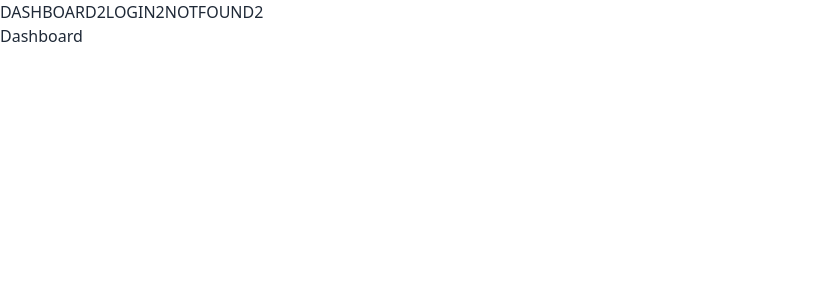
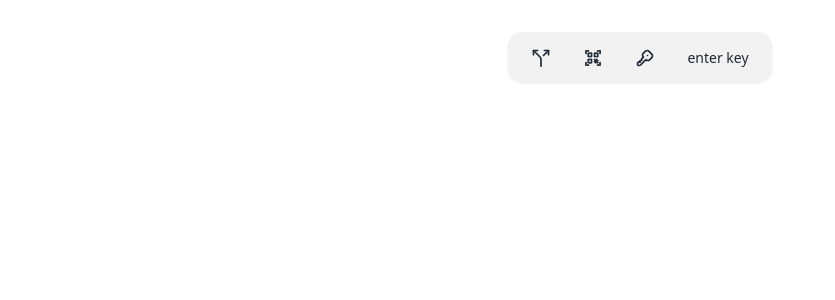
Before and after one commit to RichDom2185/duckpay, a React (Vite) app in the folder apps/web/: page / in a window 1280 px wide. Shown: the top 300 px of the page, without its empty margins (0-835 px from the left). Built offline with nearby package versions, Linux system fonts and the light colour scheme.

Commit message:
Add menu bar

```diff
--- /dev/null
+++ b/apps/web/src/components/NavBar.tsx
@@ -0,0 +1,109 @@
+import { useModal } from "./common/hooks/hooks";
+import { GenerateKeyModal } from "./modals/GenerateKeyModal";
+import { EnterKeyModal } from "./modals/EnterKeyModal";
+
+const NavBar: React.FC = () => {
+  const {
+    isOpen: isGenerateKeyModalOpen,
+    openModal: openGenerateKeyModal,
+    closeModal: closeGenerateKeyModal,
+  } = useModal();
+
+  const {
+    isOpen: isEnterKeyModalOpen,
+    openModal: openEnterKeyModal,
+    closeModal: closeEnterKeyModal,
+  } = useModal();
+
+  return (
+    <>
+      <div className="flex justify-center items-center">
+        <ul className="menu menu-horizontal bg-base-200 rounded-box mt-8">
+          <li>
+            <a className="tooltip" data-tip="Split">
+              <svg
+                xmlns="http://www.w3.org/2000/svg"
+                className="h-5 w-5"
+                fill="none"
+                viewBox="0 0 24 24"
+                stroke="currentColor"
+              >
+                <g
+                  fill="none"
+                  stroke="currentColor"
+                  stroke-linecap="round"
+                  stroke-linejoin="round"
+                  stroke-width="2"
+                >
+                  <path d="M16 3h5v5M8 3H3v5" />
+                  <path d="M12 22v-8.3a4 4 0 0 0-1.172-2.872L3 3m12 6l6-6" />
+                </g>
+              </svg>
+            </a>
+          </li>
+          <li>
+            <a className="tooltip" data-tip="Scan">
+              <svg
+                xmlns="http://www.w3.org/2000/svg"
+                className="h-5 w-5"
+                fill="none"
+                viewBox="0 0 24 24"
+                stroke="currentColor"
+              >
+                <path
+                  fill="currentColor"
+                  d="M3 7.039V3h4.039v1H4v3.039zM3 21v-4.038h1V20h3.039v1zm13.962 0v-1H20v-3.038h1V21zM20 7.039V4h-3.038V3H21v4.039zm-3.058 9.903h1.212v1.212h-1.212zm0-2.423h1.212v1.212h-1.212zm-1.211 1.212h1.211v1.211h-1.211zm-1.212 1.211h1.212v1.212h-1.212zm-1.211-1.211h1.211v1.211h-1.211zm2.423-2.423h1.211v1.211h-1.211zm-1.212 1.211h1.212v1.212h-1.212zm-1.211-1.211h1.211v1.211h-1.211zm4.846-7.462v4.846h-4.846V5.846zm-7.462 7.462v4.846H5.846v-4.846zm0-7.462v4.846H5.846V5.846zM9.808 17.27v-3.077H6.73v3.077zm0-7.461V6.73H6.73v3.077zm7.461 0V6.73h-3.077v3.077z"
+                />
+              </svg>
+            </a>
+          </li>
+          <li>
+            <a
+              className="tooltip"
+              data-tip="Key"
+              onClick={openGenerateKeyModal}
+            >
+              <svg
+                xmlns="http://www.w3.org/2000/svg"
+                className="h-5 w-5"
+                fill="none"
+                viewBox="0 0 24 24"
+                stroke="currentColor"
+              >
+                <path
+                  fill="none"
+                  stroke="currentColor"
+                  stroke-linecap="round"
+                  stroke-linejoin="round"
+                  stroke-width="2"
+                  d="m16.555 3.843l3.602 3.602a2.877 2.877 0 0 1 0 4.069l-2.643 2.643a2.877 2.877 0 0 1-4.069 0l-.301-.301l-6.558 6.558a2 2 0 0 1-1.239.578L5.172 21H4a1 1 0 0 1-.993-.883L3 20v-1.172a2 2 0 0 1 .467-1.284l.119-.13L4 17h2v-2h2v-2l2.144-2.144l-.301-.301a2.877 2.877 0 0 1 0-4.069l2.643-2.643a2.877 2.877 0 0 1 4.069 0M15 9h.01"
+                />
+              </svg>
+            </a>
+          </li>
+          <li>
+            <a
+              className="tooltip"
+              data-tip="Dummy button"
+              onClick={openEnterKeyModal}
+            >
+              enter key
+            </a>
+          </li>
+        </ul>
+      </div>
+
+      {/* Modals */}
+      <GenerateKeyModal
+        isOpen={isGenerateKeyModalOpen}
+        onClose={closeGenerateKeyModal}
+      />
+      <EnterKeyModal
+        isOpen={isEnterKeyModalOpen}
+        onClose={closeEnterKeyModal}
+      />
+    </>
+  );
+};
+
+export default NavBar;
--- a/apps/web/src/components/common/ApplicationWrapper.tsx
+++ b/apps/web/src/components/common/ApplicationWrapper.tsx
@@ -1,6 +1,6 @@
 import React from "react";
 import { Outlet } from "react-router";
-import NavBar from "./NavBar";
+import NavBar from "../NavBar";
 
 const ApplicationWrapper: React.FC = () => {
   return (
--- a/apps/web/src/components/common/NavBar.tsx
+++ /dev/null
@@ -1,18 +0,0 @@
-import { NavLink } from "react-router-dom";
-import { RouteNames } from "../../routes/routes";
-
-const NavBar: React.FC = () => {
-  return (
-    <nav>
-      <ul>
-        {Object.entries(RouteNames).map(([label, routeName]) => (
-          <NavLink key={routeName} to={routeName}>
-            {label}
-          </NavLink>
-        ))}
-      </ul>
-    </nav>
-  );
-};
-
-export default NavBar;
--- /dev/null
+++ b/apps/web/src/components/common/constants/constants.ts
@@ -0,0 +1 @@
+export const KEY_LENGTH = 20;
--- /dev/null
+++ b/apps/web/src/components/common/hooks/hooks.ts
@@ -0,0 +1,10 @@
+import { useState } from "react";
+
+export const useModal = () => {
+  const [isOpen, setIsOpen] = useState(false);
+
+  const openModal = () => setIsOpen(true);
+  const closeModal = () => setIsOpen(false);
+
+  return { isOpen, openModal, closeModal };
+};
--- /dev/null
+++ b/apps/web/src/components/common/utils/utils.ts
@@ -0,0 +1,9 @@
+export const copyToClipboard = async (text: string) => {
+  try {
+    await navigator.clipboard.writeText(text);
+    return true;
+  } catch (err) {
+    console.error("Failed to copy: ", err);
+    return false;
+  }
+};
--- /dev/null
+++ b/apps/web/src/components/modals/EnterKeyModal.tsx
@@ -0,0 +1,60 @@
+import React, { useState } from "react";
+import { KEY_LENGTH } from "../common/constants/constants";
+
+interface EnterKeyModalProps {
+  isOpen: boolean;
+  onClose: () => void;
+}
+
+export const EnterKeyModal: React.FC<EnterKeyModalProps> = ({
+  isOpen,
+  onClose,
+}) => {
+  const [enteredKey, setEnteredKey] = useState("");
+
+  const handleEnteredKeyChange = (e: React.ChangeEvent<HTMLInputElement>) => {
+    setEnteredKey(e.target.value);
+  };
+
+  const handleSubmitEnteredKey = () => {
+    console.log("Submitted Key: ", enteredKey);
+    onClose();
+  };
+
+  if (!isOpen) return null;
+
+  return (
+    <dialog className="modal" open>
+      <div className="modal-box">
+        <button
+          className="btn btn-sm btn-circle btn-ghost absolute right-2 top-2"
+          onClick={onClose}
+        >
+          ✕
+        </button>
+        <h3 className="font-bold text-lg">Enter your key!</h3>
+        <div className="relative py-5">
+          <input
+            type="text"
+            className="bg-gray-50 border border-gray-300 text-gray-500 text-lg rounded-lg focus:ring-blue-500 focus:border-blue-500 block w-full p-2.5 dark:bg-gray-700 dark:border-gray-600 dark:placeholder-gray-400 dark:text-gray-400 dark:focus:ring-blue-500 dark:focus:border-blue-500"
+            value={enteredKey}
+            onChange={handleEnteredKeyChange}
+            placeholder="Enter your key here..."
+          />
+        </div>
+        <div className="flex justify-end space-x-3">
+          <button
+            className="btn"
+            onClick={handleSubmitEnteredKey}
+            disabled={enteredKey.trim().length != KEY_LENGTH}
+          >
+            Submit
+          </button>
+          <button className="btn" onClick={onClose}>
+            Close
+          </button>
+        </div>
+      </div>
+    </dialog>
+  );
+};
--- /dev/null
+++ b/apps/web/src/components/modals/GenerateKeyModal.tsx
@@ -0,0 +1,85 @@
+import React from "react";
+import { copyToClipboard } from "../common/utils/utils";
+
+interface GenerateKeyModalProps {
+  isOpen: boolean;
+  onClose: () => void;
+}
+
+export const GenerateKeyModal: React.FC<GenerateKeyModalProps> = ({
+  isOpen,
+  onClose,
+}) => {
+  const generatedKey = "jdf0s9fyBqfi5A4Q2ysP"; // This could be dynamically generated or fetched if needed
+
+  const [hasCopied, setHasCopied] = React.useState(false);
+
+  const handleCopy = async () => {
+    const success = await copyToClipboard(generatedKey);
+    setHasCopied(success);
+  };
+
+  if (!isOpen) return null;
+
+  return (
+    <dialog className="modal" open>
+      <div className="modal-box">
+        <button
+          className="btn btn-sm btn-circle btn-ghost absolute right-2 top-2"
+          onClick={onClose}
+        >
+          ✕
+        </button>
+        <h3 className="font-bold text-lg">Here is your key!</h3>
+        <div className="relative py-5">
+          <input
+            type="text"
+            className="bg-gray-50 border border-gray-300 text-gray-500 text-lg rounded-lg focus:ring-blue-500 focus:border-blue-500 block w-full p-2.5 dark:bg-gray-700 dark:border-gray-600 dark:placeholder-gray-400 dark:text-gray-400 dark:focus:ring-blue-500 dark:focus:border-blue-500"
+            value={generatedKey}
+            disabled
+            readOnly
+          />
+          <button
+            className="absolute end-2 top-1/2 -translate-y-1/2 text-gray-500 dark:text-gray-400 hover:bg-gray-100 dark:hover:bg-gray-800 rounded-lg p-2 inline-flex items-center justify-center"
+            onClick={handleCopy}
+          >
+            <span className="w-3.5 h-3.5">
+              {hasCopied ? (
+                <svg
+                  className="w-3.5 h-3.5 text-green-500 dark:text-blue-500"
+                  aria-hidden="true"
+                  xmlns="http://www.w3.org/2000/svg"
+                  fill="none"
+                  viewBox="0 0 16 12"
+                >
+                  <path
+                    stroke="currentColor"
+                    stroke-linecap="round"
+                    stroke-linejoin="round"
+                    stroke-width="2"
+                    d="M1 5.917 5.724 10.5 15 1.5"
+                  />
+                </svg>
+              ) : (
+                <svg
+                  className="w-3.5 h-3.5"
+                  aria-hidden="true"
+                  xmlns="http://www.w3.org/2000/svg"
+                  fill="currentColor"
+                  viewBox="0 0 18 20"
+                >
+                  <path d="M16 1h-3.278A1.992 1.992 0 0 0 11 0H7a1.993 1.993 0 0 0-1.722 1H2a2 2 0 0 0-2 2v15a2 2 0 0 0 2 2h14a2 2 0 0 0 2-2V3a2 2 0 0 0-2-2Zm-3 14H5a1 1 0 0 1 0-2h8a1 1 0 0 1 0 2Zm0-4H5a1 1 0 0 1 0-2h8a1 1 0 1 1 0 2Zm0-5H5a1 1 0 0 1 0-2h2V2h4v2h2a1 1 0 1 1 0 2Z" />
+                </svg>
+              )}
+            </span>
+          </button>
+        </div>
+        <div className="flex justify-end">
+          <button className="btn" onClick={onClose}>
+            Close
+          </button>
+        </div>
+      </div>
+    </dialog>
+  );
+};
--- a/apps/web/src/routes/routes.ts
+++ b/apps/web/src/routes/routes.ts
@@ -11,7 +11,7 @@ export const routes: RouteObject[] = [
     path: "/",
     lazy: ApplicationWrapper,
     children: [
-      { path: "", lazy: Dashboard },
+      { path: "dashboard", lazy: Dashboard },
       { path: "login", lazy: Login },
       { path: "not_found", lazy: NotFound },
     ],
```
